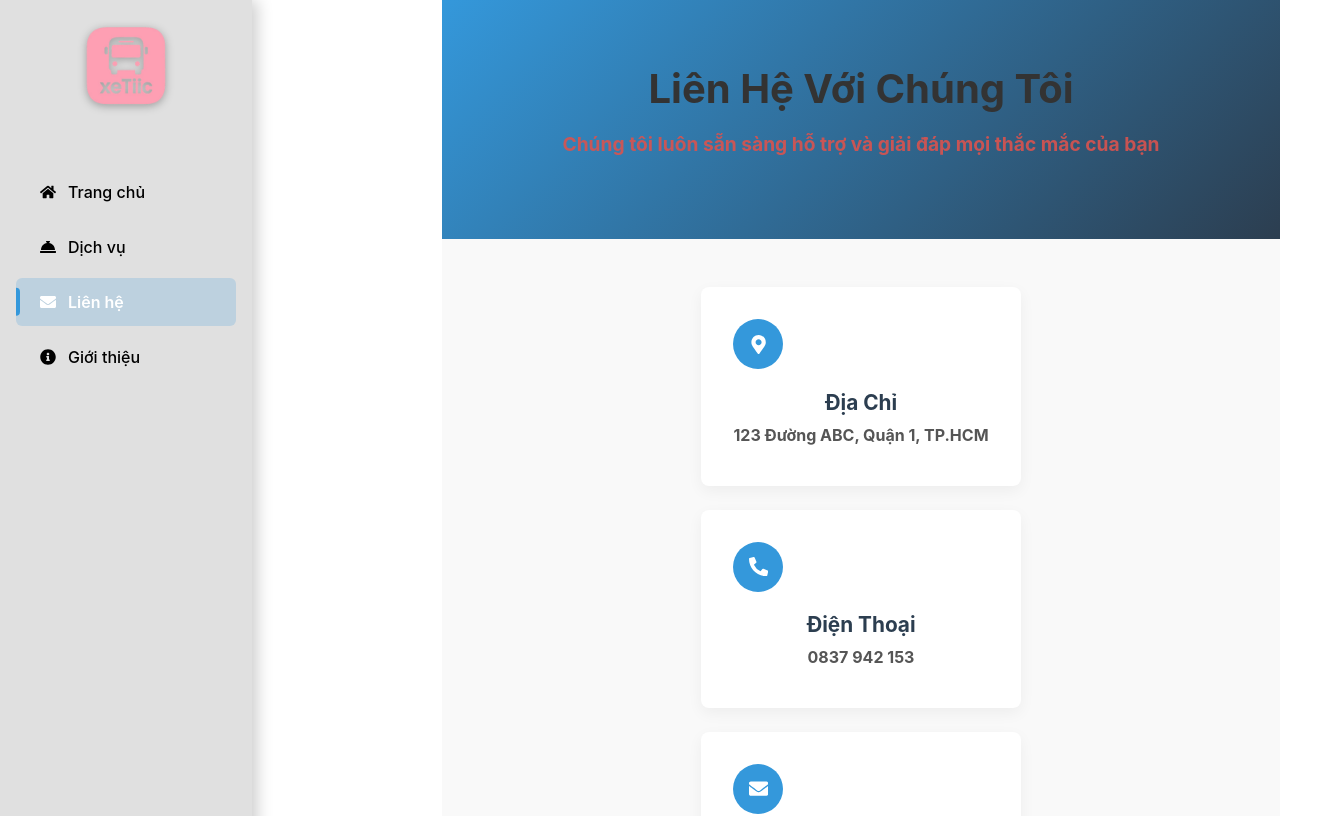
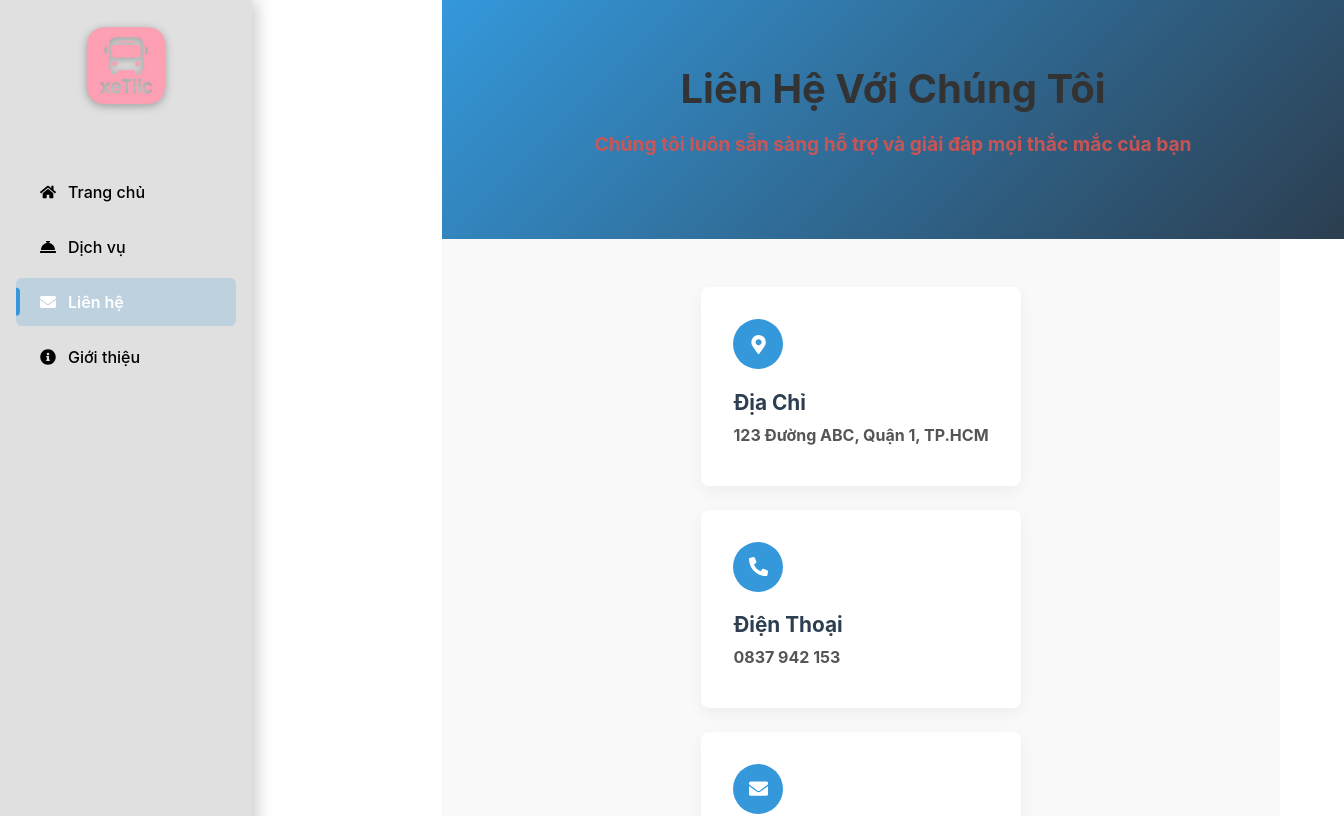
Before and after one commit to 84796578ran/SU25SE048_GSU25SE52_Bus-online-bus-ticket-sales_FE, a React (Create React App) app in the folder SU25SE048_GSU25SE52_Bus-online-bus-ticket-sales_FE/op/: page /contact in a window 1280 px wide. Shown: the top 816 px of the page, 1344 px wide, since content can reach past the window. Built offline with nearby package versions, Linux system fonts and the light colour scheme.

Commit message:
upload Contact

```diff
--- a/SU25SE048_GSU25SE52_Bus-online-bus-ticket-sales_FE/op/src/components/contact/Contact.css
+++ b/SU25SE048_GSU25SE52_Bus-online-bus-ticket-sales_FE/op/src/components/contact/Contact.css
@@ -1,7 +1,7 @@
 .contact-content {
     flex: 1;
-    margin-left: 280px;
-    padding: 0;
+    margin-left: 0;
+    padding: 0 0 0 50px;
     display: flex;
     flex-direction: column;
     background-color: #f9f9f9;
@@ -16,7 +16,8 @@
 .contact-hero {
     background: linear-gradient(135deg, #3498db, #2c3e50);
     color: white;
-    padding: 4rem 2rem;
+    padding: 2rem 2rem;
+    width: 100%;
     text-align: center;
 }
 
@@ -34,22 +35,23 @@
 .contact-container {
     display: flex;
     max-width: 1200px;
-    margin: 3rem auto;
-    padding: 0 2rem;
+    padding: 2rem 1rem;
     gap: 2rem;
+    margin: 0 0 0 50px;
 }
 
 /* Contact Info */
 .contact-info {
     flex: 1;
     display: grid;
-    grid-template-columns: 1fr;
+    grid-template-columns: repeat(auto-fit, minmax(300px, 1fr));
     gap: 1.5rem;
 }
 
 .info-card {
+    text-align: left;
     background: white;
-    padding: 2rem;
+    padding: 1rem 1rem;
     border-radius: 8px;
     box-shadow: 0 5px 15px rgba(0, 0, 0, 0.05);
     transition: transform 0.3s ease, box-shadow 0.3s ease;
--- a/SU25SE048_GSU25SE52_Bus-online-bus-ticket-sales_FE/op/src/components/contact/Contact.jsx
+++ b/SU25SE048_GSU25SE52_Bus-online-bus-ticket-sales_FE/op/src/components/contact/Contact.jsx
@@ -1,7 +1,7 @@
 import { Link } from 'react-router-dom';
 import '../contact/Contact.css';
 import Header from '../header/Header';
-import { FaMapMarkerAlt, FaPhoneAlt, FaEnvelope, FaPaperPlane, FaFacebook, FaTwitter, FaInstagram, FaYoutube } from 'react-icons/fa';
+import { FaMapMarkerAlt, FaPhoneAlt, FaEnvelope } from 'react-icons/fa';
 import Footer from '../footer/Footer';
 
 const Contact = () => {
```
